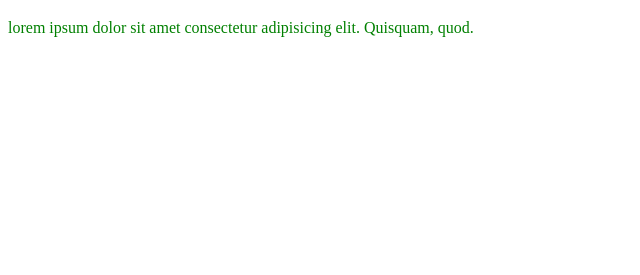
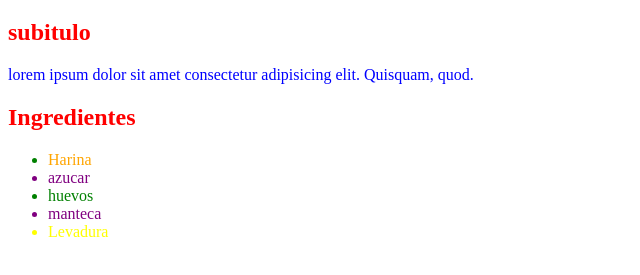
Before and after one commit to jl1359/curso-html-css, a plain HTML site: page css basico/forma_correcta.html in a window 1280 px wide. Shown: the part 61-336 px from the top of the page, without its empty margins (0-640 px from the left). Drawn offline with Linux system fonts and the light colour scheme.

Commit message:
Add files via upload

```diff
--- /dev/null
+++ b/css basico/estilos.css
@@ -0,0 +1,6 @@
+p {
+    color:blue;
+    font-family: sans-serif, tahoma;
+    font-size: 20px;
+    font-weight: 300;
+}
--- a/css basico/forma_correcta.html
+++ b/css basico/forma_correcta.html
@@ -6,9 +6,18 @@
     </head>
     <body>
         <h1>Titulo</h1>
+        <h2>subitulo</h2>
         <p>
             lorem ipsum dolor sit amet consectetur
             adipisicing elit. Quisquam, quod.
         </p>
+        <h2>Ingredientes</h2>
+        <ul>
+            <li><span>Harina</span></li>
+            <li class="faltante">azucar</li>
+            <li>huevos</li>
+            <li class="faltante">manteca</li>
+            <li id="ingrediente-secreto">Levadura</li>
+        </ul>
     </body>
 </html>
--- a/css basico/styles.css
+++ b/css basico/styles.css
@@ -1,3 +1,21 @@
 p {
+    color:blue;
+}
+h1 {
+    color:black;
+}
+h2 {
+    color:red;
+}
+ul {
     color:green;
 }
+span {
+    color:orange;
+}
+.faltante {
+    color:purple;
+}
+#ingrediente-secreto {
+    color:yellow;
+}
```
Also changed, not shown: css basico/propiedades_texto.html (added, +18 -0 lines).
